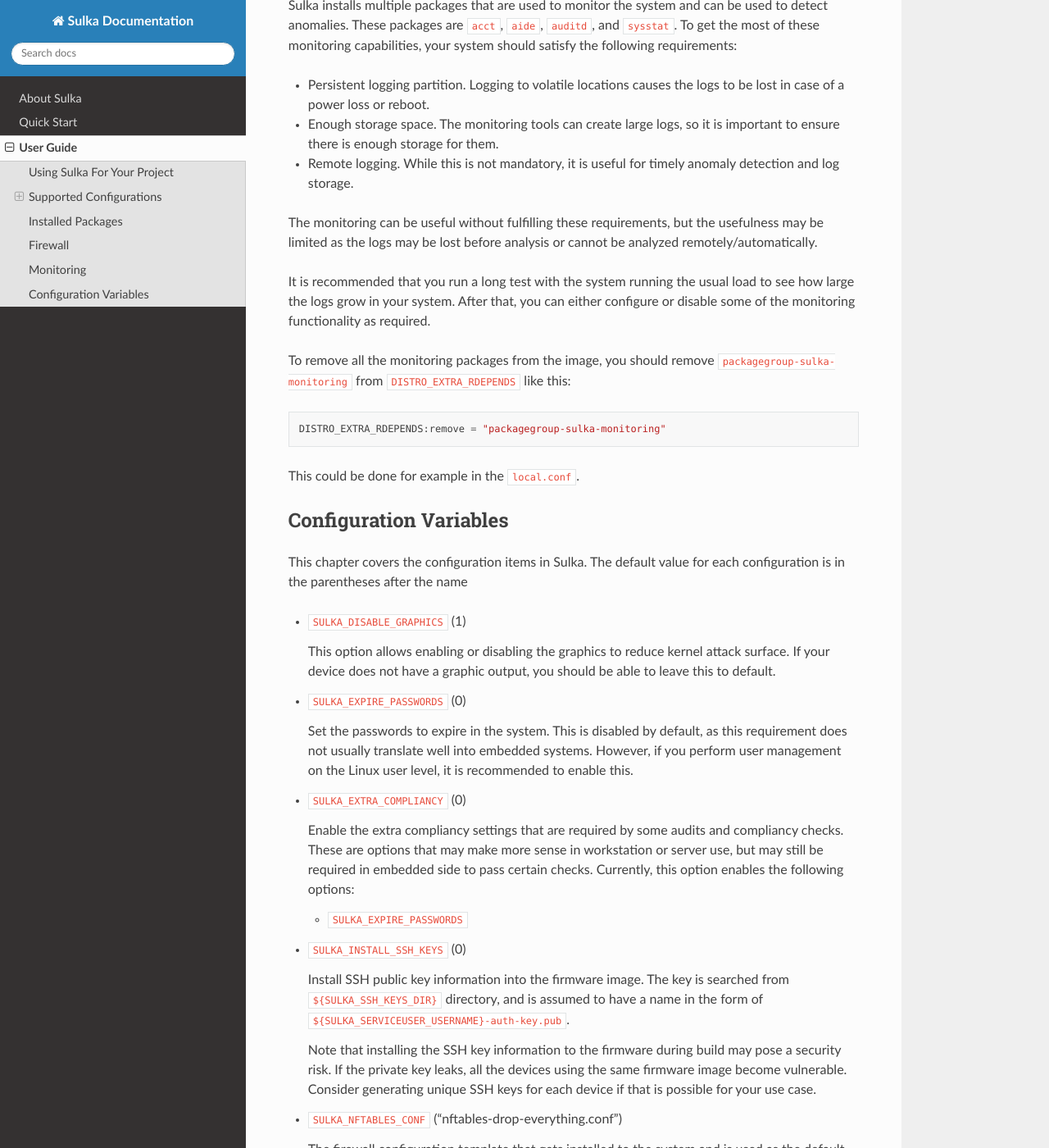
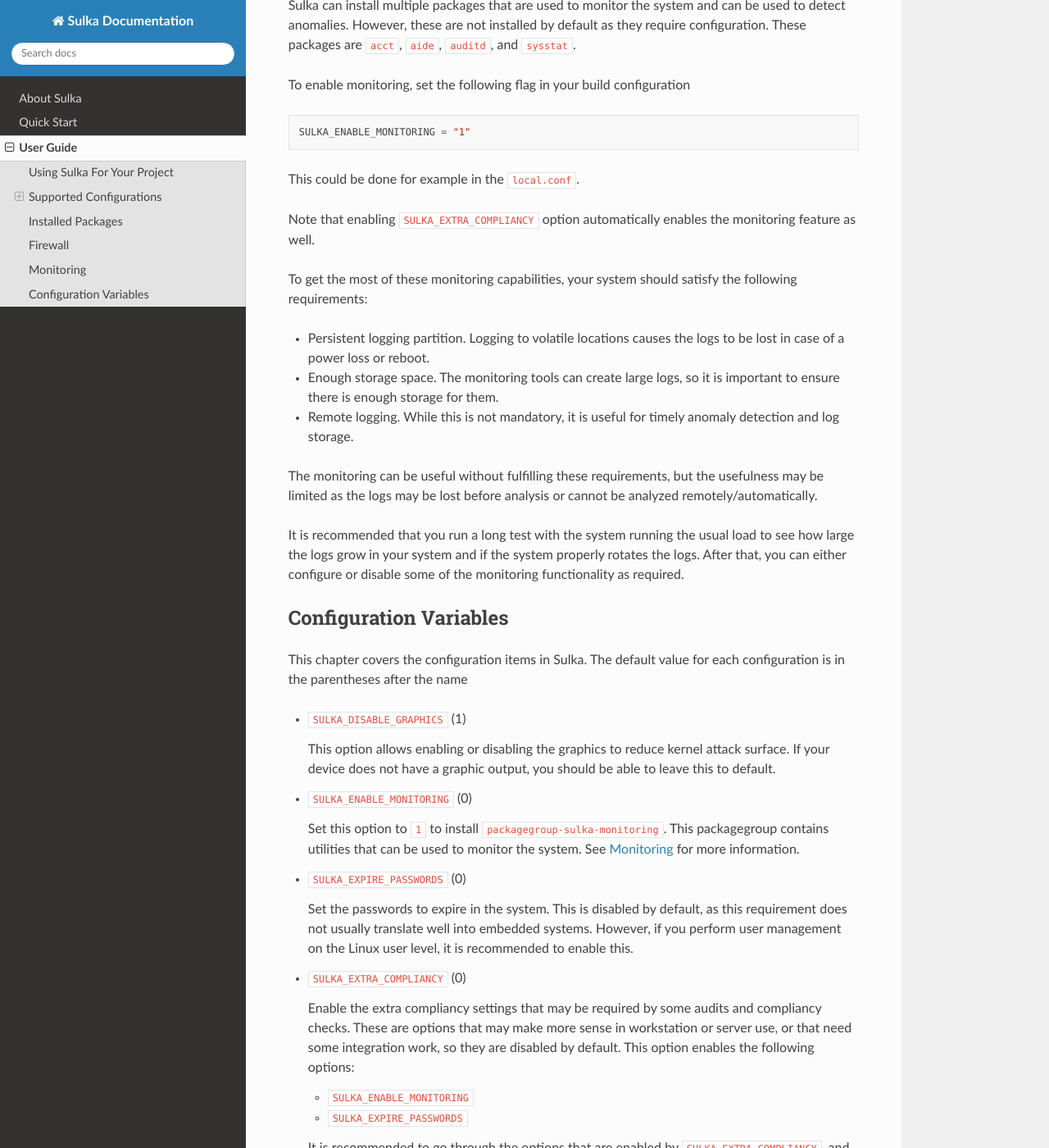
Before and after one commit to AltidSec/sulka-docs, a Sphinx documentation site: the page built from source/user-guide.rst, in a window 1280 px wide and 1400 px high, scrolled down 2603 px. Shown: the whole window at 82% size. Built offline with Sphinx 7.4.7 and the Read the Docs theme 3.1.0, drawn with Linux system fonts in a browser that asks for light colours; some of the changed text lies outside the part shown.

Commit message:
user-guide: Updated monitoring configuration
The monitoring is now enabled with SULKA_ENABLE_MONITORING configuration
flag, and the flag is disabled by default. Update the documentation with
this configuration flag and fix the assumption that the monitoring is
enabled by default.

```diff
--- a/source/user-guide.rst
+++ b/source/user-guide.rst
@@ -31,15 +31,15 @@
 Sulka installs packages as a part of the distro. You can find the packages listed here, along with the explanation of what they do and why they're installed.
 
 
-* ``acct``
+* ``acct`` (installed if monitoring is enabled)
 
   acct is the GNU Accounting Utilities package that is used to perform process monitoring. This can be used to check what processes have been started in the system, and when the processes have been started.
 
-* ``aide``
+* ``aide`` (installed if monitoring is enabled)
 
   AIDE stands for Advanced Intrusion Detection Environment, and it is used as a file integrity monitor in Sulka. With periodic checks, AIDE can detect changes in files and report these.
 
-* ``audit``
+* ``audit`` (installed if monitoring is enabled)
 
   audit is an auditing package that can be used to watch files and syscalls. These actions taken on these files or syscalls can then be logged into the auditing log, detecting undesired behavior.
 
@@ -74,7 +74,7 @@
   sudo is the package that is used to allow service user to perform actions with root capabilities.
   Since the root user is locked in Sulka, it is recommended to install sudo if there is a service user in the system
 
-* ``sysstat``
+* ``sysstat`` (installed if monitoring is enabled)
 
   sysstat is used for periodically checking the system resource usage to detect anomalous activity in the system.
 
@@ -102,8 +102,20 @@
 Monitoring
 **********
 
-Sulka installs multiple packages that are used to monitor the system and can be used to detect anomalies.
+Sulka can install multiple packages that are used to monitor the system and can be used to detect anomalies.
+However, these are not installed by default as they require configuration.
 These packages are ``acct``, ``aide``, ``auditd``, and ``sysstat``.
+
+To enable monitoring, set the following flag in your build configuration
+
+.. code-block::
+
+  SULKA_ENABLE_MONITORING = "1"
+
+This could be done for example in the ``local.conf``.
+
+Note that enabling ``SULKA_EXTRA_COMPLIANCY`` option automatically enables the monitoring feature as well.
+
 To get the most of these monitoring capabilities, your system should satisfy the following requirements:
 
 * Persistent logging partition. Logging to volatile locations causes the logs to be lost in case of a power loss or reboot.
@@ -112,16 +124,8 @@
 
 The monitoring can be useful without fulfilling these requirements, but the usefulness may be limited as the logs may be lost before analysis or cannot be analyzed remotely/automatically.
 
-It is recommended that you run a long test with the system running the usual load to see how large the logs grow in your system.
+It is recommended that you run a long test with the system running the usual load to see how large the logs grow in your system and if the system properly rotates the logs.
 After that, you can either configure or disable some of the monitoring functionality as required.
-
-To remove all the monitoring packages from the image, you should remove ``packagegroup-sulka-monitoring`` from ``DISTRO_EXTRA_RDEPENDS`` like this:
-
-.. code-block::
-
-  DISTRO_EXTRA_RDEPENDS:remove = "packagegroup-sulka-monitoring"
-
-This could be done for example in the ``local.conf``.
 
 Configuration Variables
 ***********************
@@ -133,6 +137,12 @@
   This option allows enabling or disabling the graphics to reduce kernel attack surface.
   If your device does not have a graphic output, you should be able to leave this to default.
 
+* ``SULKA_ENABLE_MONITORING`` (0)
+
+  Set this option to ``1`` to install ``packagegroup-sulka-monitoring``. This packagegroup contains utilities that can be used to monitor the system.
+  See :ref:`Monitoring` for more information.
+
+
 * ``SULKA_EXPIRE_PASSWORDS`` (0)
 
   Set the passwords to expire in the system.
@@ -141,11 +151,14 @@
 
 * ``SULKA_EXTRA_COMPLIANCY`` (0)
 
-  Enable the extra compliancy settings that are required by some audits and compliancy checks.
-  These are options that may make more sense in workstation or server use, but may still be required in embedded side to pass certain checks.
-  Currently, this option enables the following options:
+  Enable the extra compliancy settings that may be required by some audits and compliancy checks.
+  These are options that may make more sense in workstation or server use, or that need some integration work, so they are disabled by default.
+  This option enables the following options:
 
+  * ``SULKA_ENABLE_MONITORING``
   * ``SULKA_EXPIRE_PASSWORDS``
+
+  It is recommended to go through the options that are enabled by ``SULKA_EXTRA_COMPLIANCY``, and enable them manually if enabling the whole ``SULKA_EXTRA_COMPLIANCY`` feature is not possible.
 
 * ``SULKA_INSTALL_SSH_KEYS`` (0)
 
```
